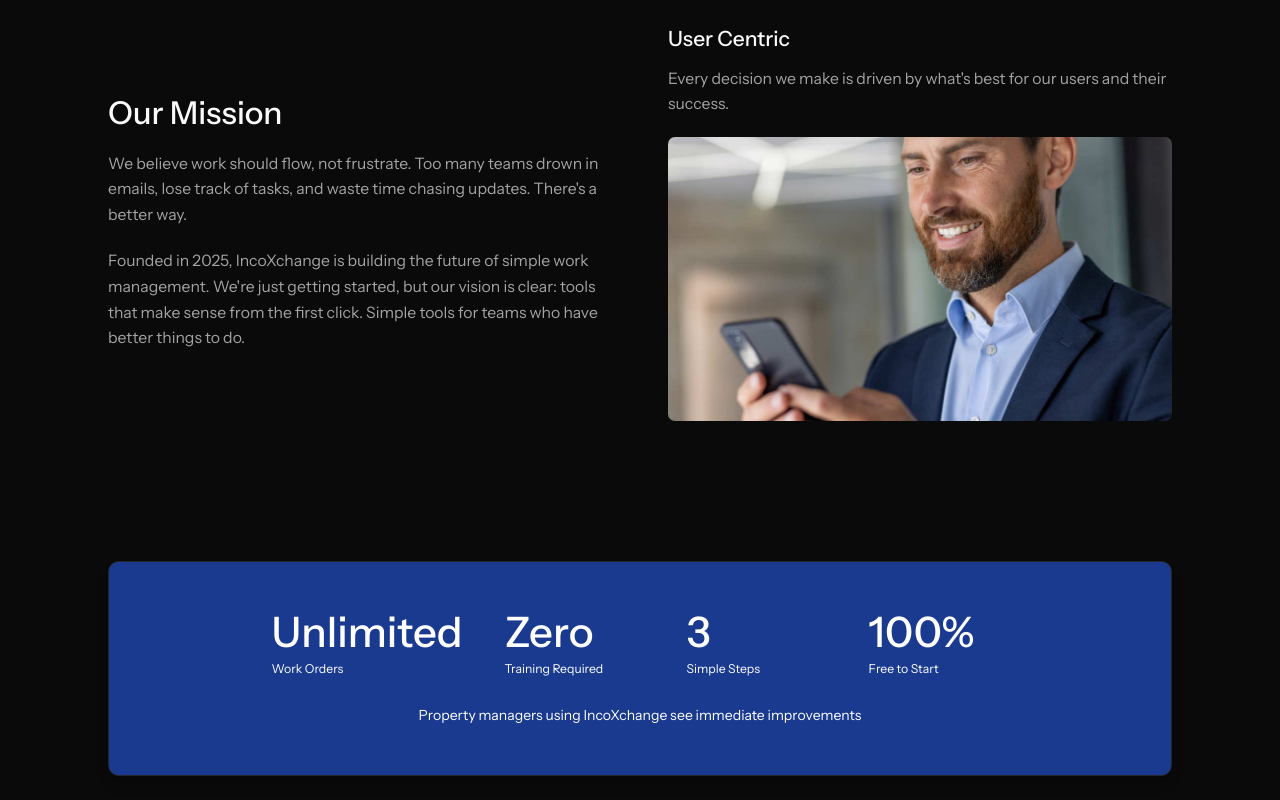
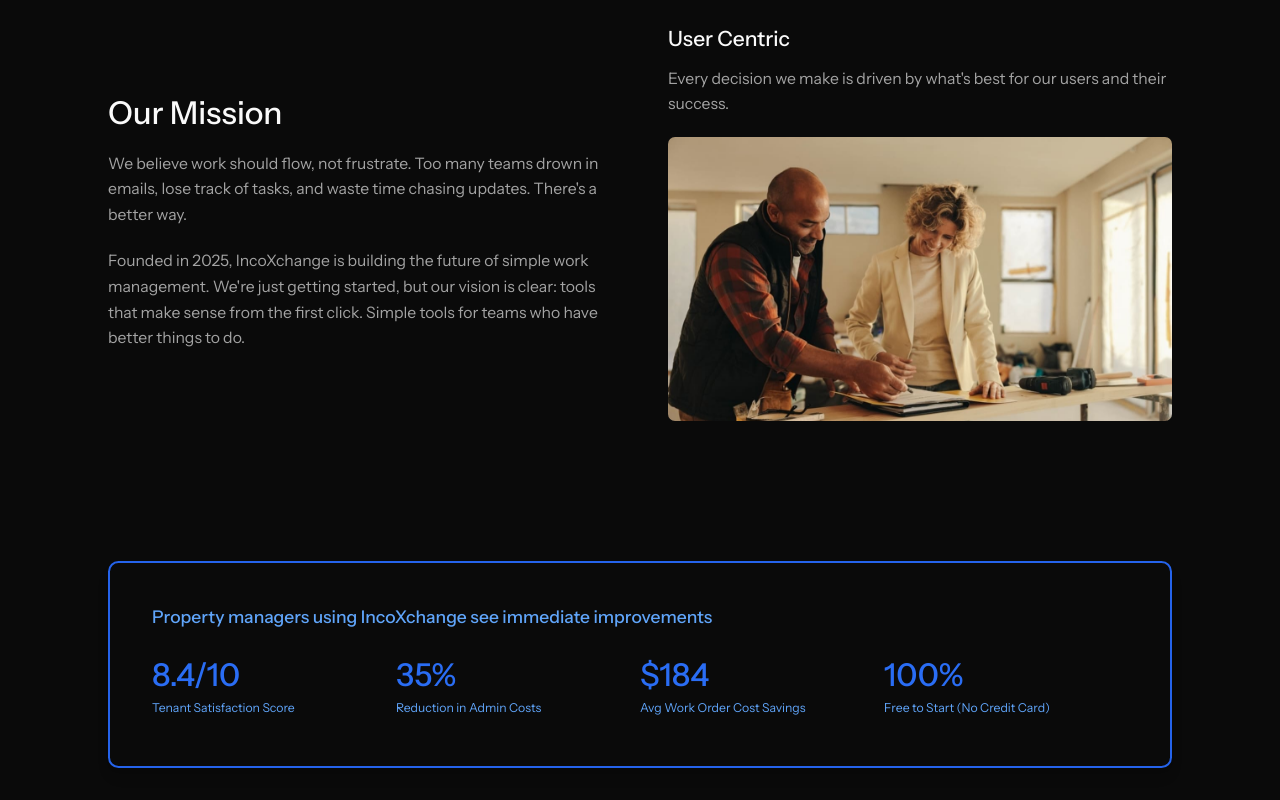
Before and after one commit to vznlabdev/ixc-website, a Next.js app: page /about in a window 1280 px wide. Shown: the part 460-1260 px from the top of the page. Built offline with nearby package versions, Linux system fonts and the light colour scheme.

Commit message:
stats & photo update

```diff
--- a/src/app/about/page.tsx
+++ b/src/app/about/page.tsx
@@ -41,8 +41,8 @@ export default function AboutPage() {
               </p>
               <div className="aspect-video rounded-lg overflow-hidden">
                 <Image
-                  src="/about-placeholder.jpg"
-                  alt="About IncoXchange - Our Mission"
+                  src="/property-manager-with-contractor.jpg"
+                  alt="Property Manager with Contractor - IncoXchange Mission"
                   width={800}
                   height={450}
                   className="w-full h-full object-cover"
--- a/src/components/StatsSection.tsx
+++ b/src/components/StatsSection.tsx
@@ -1,46 +1,118 @@
-import React from "react";
+'use client'
+
+import React, { useState, useEffect, useRef } from "react";
 import { Card, CardContent } from '@/components/ui/card';
 
 const metrics = [
   {
-    percentage: "Unlimited",
-    description: "Work Orders"
+    percentage: "8.4/10",
+    description: "Tenant Satisfaction Score",
+    isNumber: true,
+    value: 8.4,
+    prefix: "",
+    suffix: "/10"
   },
   {
-    percentage: "Zero",
-    description: "Training Required"
+    percentage: "35%",
+    description: "Reduction in Admin Costs",
+    isNumber: true,
+    value: 35,
+    prefix: "",
+    suffix: "%"
   },
   {
-    percentage: "3",
-    description: "Simple Steps"
+    percentage: "$184",
+    description: "Avg Work Order Cost Savings",
+    isNumber: true,
+    value: 184,
+    prefix: "$",
+    suffix: ""
   },
   {
     percentage: "100%",
-    description: "Free to Start"
+    description: "Free to Start (No Credit Card)",
+    isNumber: true,
+    value: 100,
+    prefix: "",
+    suffix: "%"
   }
 ];
 
 export default function StatsSection() {
+  const [animatedValues, setAnimatedValues] = useState<number[]>([0, 0, 0, 0]);
+  const sectionRef = useRef<HTMLElement>(null);
+
+  useEffect(() => {
+    const observer = new IntersectionObserver(
+      (entries) => {
+        entries.forEach((entry) => {
+          if (entry.isIntersecting) {
+            animateNumbers();
+          }
+        });
+      },
+      { threshold: 0.3 }
+    );
+
+    if (sectionRef.current) {
+      observer.observe(sectionRef.current);
+    }
+
+    return () => observer.disconnect();
+  }, []);
+
+  const animateNumbers = () => {
+    const duration = 2000; // 2 seconds
+    const steps = 60;
+    const stepDuration = duration / steps;
+
+    let currentStep = 0;
+    const interval = setInterval(() => {
+      currentStep++;
+      const progress = currentStep / steps;
+
+      setAnimatedValues([
+        Math.round((8.4 * progress) * 10) / 10, // Round to 1 decimal place
+        Math.floor(35 * progress),
+        Math.floor(184 * progress),
+        Math.floor(100 * progress)
+      ]);
+
+      if (currentStep >= steps) {
+        clearInterval(interval);
+        setAnimatedValues([8.4, 35, 184, 100]);
+      }
+    }, stepDuration);
+  };
+
+  const formatDisplayValue = (metric: typeof metrics[0], animatedValue: number) => {
+    if (!metric.isNumber) {
+      return metric.percentage; // Return original text for non-numeric values
+    }
+
+    return `${metric.prefix}${animatedValue}${metric.suffix}`;
+  };
+
   return (
-    <section className="py-16 bg-background dark:bg-background">
+    <section ref={sectionRef} className="py-16 bg-background dark:bg-background">
       <div className="max-w-7xl mx-auto px-4 sm:px-6 lg:px-8">
-        <Card className="shadow-lg border" style={{ backgroundColor: '#193a8f' }}>
-          <CardContent className="p-8">
-            <div className="flex flex-wrap gap-8 md:gap-12 justify-center">
+        <Card className="shadow-lg border-2 border-blue-600 bg-background">
+          <CardContent className="px-12 pt-6 pb-8">
+            <h3 className="text-xl font-medium text-blue-400 mb-8 text-left">
+              Property managers using IncoXchange see immediate improvements
+            </h3>
+            <div className="flex justify-between items-start">
               {metrics.map((metric, index) => (
-                <div key={index} className="text-left min-w-[140px]">
-                  <div className="text-4xl md:text-5xl font-medium mb-2" style={{ color: '#ffffff' }}>
-                    {metric.percentage}
+                <div key={index} className="text-left flex-1">
+                  <div className="text-3xl md:text-4xl font-medium mb-2 text-primary">
+                    {formatDisplayValue(metric, animatedValues[index])}
                   </div>
-                  <p className="text-sm" style={{ color: '#ffffff' }}>
+                  <p className="text-sm text-blue-400">
                     {metric.description}
                   </p>
                 </div>
               ))}
             </div>
-            <p className="mt-8 text-center" style={{ fontSize: '14px', color: '#ffffff' }}>
-              Property managers using IncoXchange see immediate improvements
-            </p>
           </CardContent>
         </Card>
       </div>
```
Also changed, not shown: public/property-manager-with-contractor.jpg (added).
